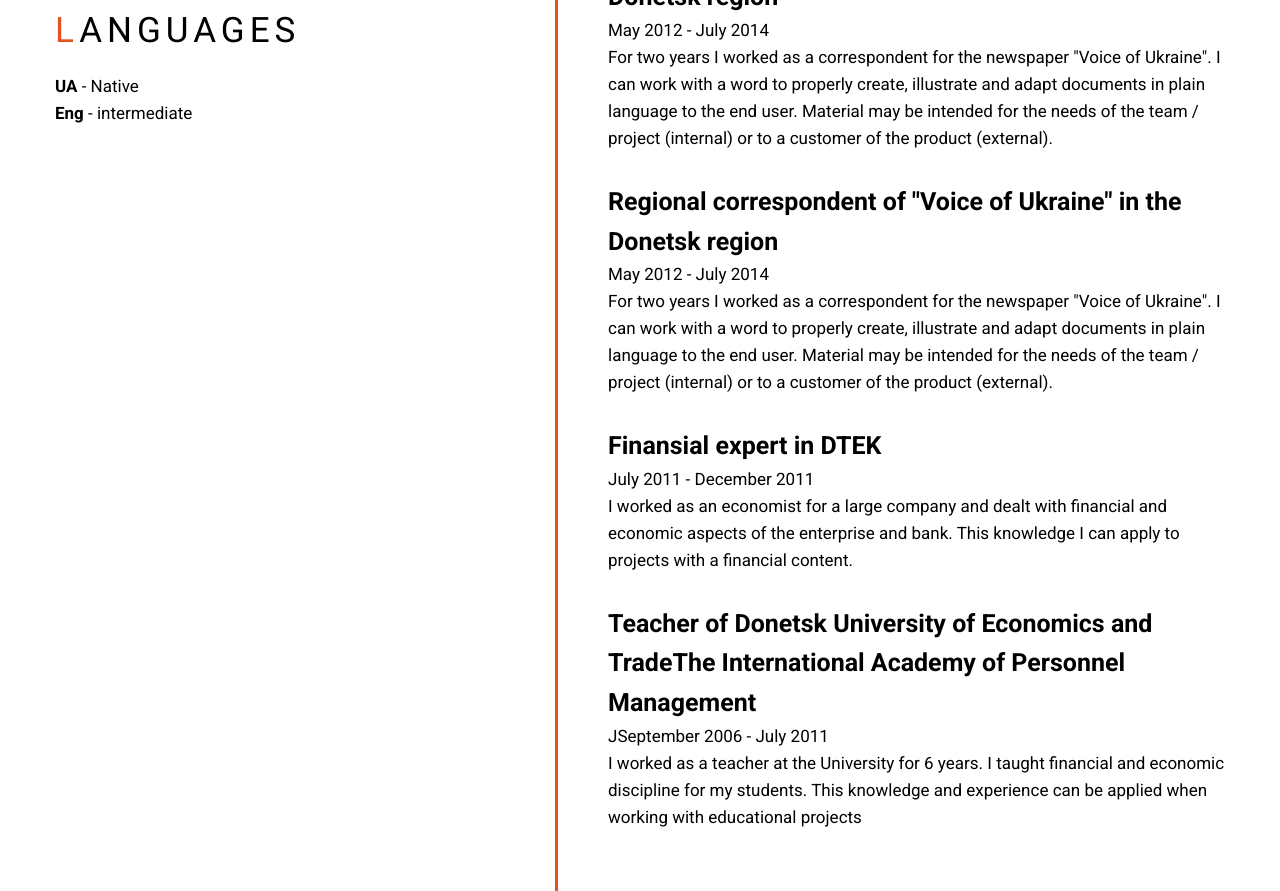
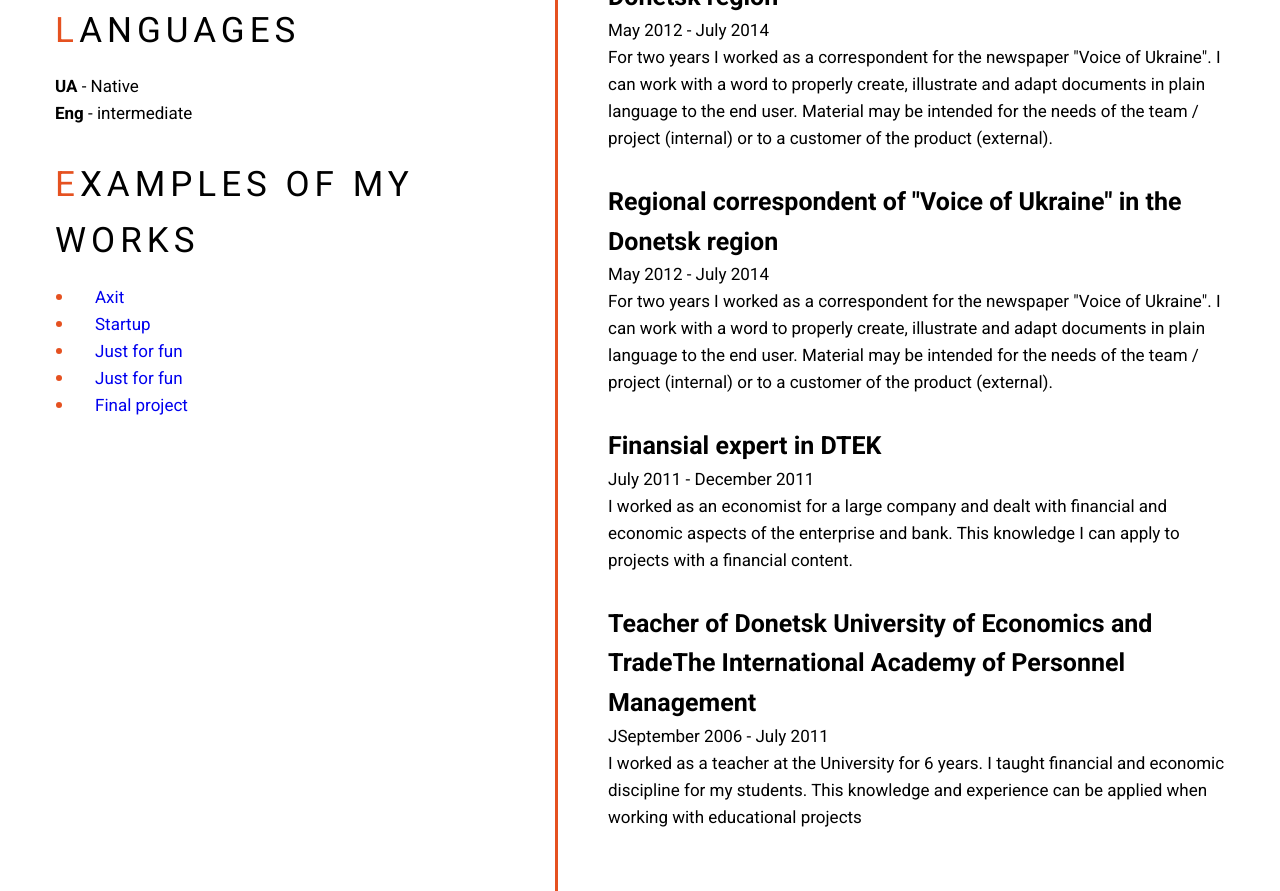
Before and after one commit to paulbardar/cv-first, a plain HTML site: page index.html in a window 1280 px wide. Shown: the part 1157-2048 px from the top of the page. Drawn offline with Linux system fonts and the light colour scheme.

Commit message:
Add links to works

```diff
--- a/index.html
+++ b/index.html
@@ -97,6 +97,27 @@
 							<li><b>Eng</b> - <span>intermediate</span></li>
 						</ul>
 					</div>
+					<div class="content-item">
+						<h2 class="content-title">Examples of my works</h2>
+						<ul class="markered-list">
+							<li>
+								<a href="https://paulbardar.github.io/axit/markup/homepage.html" target="_blanc">Axit</a>
+							</li>
+							<li>
+								<a href="https://paulbardar.github.io/startup/" target="_blanc">Startup</a>
+							</li>
+							<li>
+								<a href="https://paulbardar.github.io/bardar-test1/" target="_blanc">Just for fun</a>
+							</li>
+							<li>
+								<a href="https://paulbardar.github.io/Healhyfood/" target="_blanc">Just for fun</a>
+							</li>
+							<li>
+								<a href="https://paulbardar.github.io/final-project/" target="_blanc">Final project</a>
+							</li>
+
+						</ul>
+					</div>
 				</div>
 				<div class="col-7">
 					<h2 class="content-title">Experience</h2>
```
